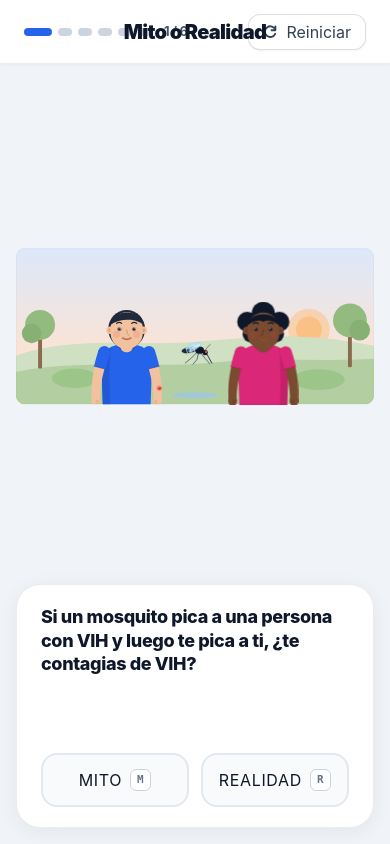
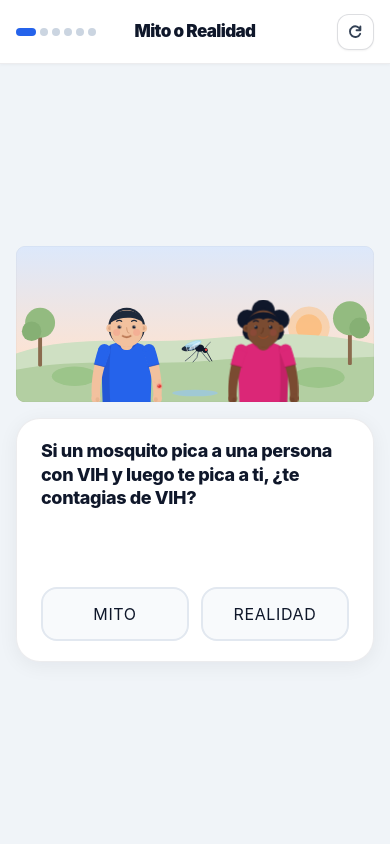
Before and after one commit to elDiego5599/proyectovihestigma, a React (Vite) app: page / in a window 390 px wide. Built offline with nearby package versions, Linux system fonts and the light colour scheme.

Commit message:
Layout móvil: header compacto, escena y tarjeta centradas, safe area

```diff
--- a/index.html
+++ b/index.html
@@ -2,7 +2,7 @@
 <html lang="es">
   <head>
     <meta charset="UTF-8" />
-    <meta name="viewport" content="width=device-width, initial-scale=1.0" />
+    <meta name="viewport" content="width=device-width, initial-scale=1.0, viewport-fit=cover" />
     <meta name="theme-color" content="#FFFFFF" />
     <meta
       name="description"
--- a/src/components/SimulationScreen.tsx
+++ b/src/components/SimulationScreen.tsx
@@ -133,35 +133,35 @@ export function SimulationScreen() {
   const score = results.filter(Boolean).length;
 
   return (
-    <div className="flex h-screen w-screen flex-col overflow-hidden bg-[#F0F4F8] text-[#0F172A]">
+    <div className="flex h-dvh w-full flex-col overflow-hidden bg-[#F0F4F8] text-[#0F172A]">
       {/* Header editorial con Mito o Realidad en alto contraste y presencia real */}
-      <header className="relative flex h-16 shrink-0 items-center justify-between border-b border-[rgba(15,23,42,0.08)] bg-white px-6 sm:px-12 shadow-[0_1px_3px_rgba(15,23,42,0.04)]">
+      <header className="relative flex h-16 shrink-0 items-center justify-between border-b border-[rgba(15,23,42,0.08)] bg-white px-4 sm:px-12 shadow-[0_1px_3px_rgba(15,23,42,0.04)]">
         {/* Lado izquierdo: indicador de pasos */}
         <div className="flex items-center gap-3">
-          <div className="flex items-center gap-1.5" aria-hidden="true">
+          <div className="flex items-center gap-1 sm:gap-1.5" aria-hidden="true">
             {SCENARIOS.map((scenario, dotIndex) => (
               <span
                 key={scenario.id}
                 className={`h-2 rounded-full transition-all duration-300 ${
                   dotIndex === index && !finished
-                    ? `w-7 ${results[dotIndex] === undefined ? 'bg-[#2563EB]' : results[dotIndex] ? 'bg-[#10B981]' : 'bg-[#F43F5E]'}`
+                    ? `w-5 sm:w-7 ${results[dotIndex] === undefined ? 'bg-[#2563EB]' : results[dotIndex] ? 'bg-[#10B981]' : 'bg-[#F43F5E]'}`
                     : results[dotIndex] === true
-                      ? 'w-3.5 bg-[#10B981]'
+                      ? 'w-2 sm:w-3.5 bg-[#10B981]'
                       : results[dotIndex] === false
-                        ? 'w-3.5 bg-[#F43F5E]'
-                        : 'w-3.5 bg-[#CBD5E1]'
+                        ? 'w-2 sm:w-3.5 bg-[#F43F5E]'
+                        : 'w-2 sm:w-3.5 bg-[#CBD5E1]'
                 }`}
               />
             ))}
           </div>
-          <span className="text-[13px] font-bold tracking-tight text-[#475569]">
+          <span className="hidden text-[13px] font-bold tracking-tight text-[#475569] sm:inline">
             {index + 1} / {SCENARIOS.length}
           </span>
         </div>
 
         {/* Centro absoluto: Título nítido, prominente y con autoridad visual */}
         <div className="absolute left-1/2 top-1/2 -translate-x-1/2 -translate-y-1/2">
-          <h1 className="text-[20px] font-black tracking-[-0.035em] text-[#0F172A] sm:text-[22px]">
+          <h1 className="whitespace-nowrap text-[17px] font-black tracking-[-0.035em] text-[#0F172A] sm:text-[22px]">
             Mito o Realidad
           </h1>
         </div>
@@ -173,10 +173,11 @@ export function SimulationScreen() {
             onClick={handleRestart}
             whileTap={{ scale: 0.94 }}
             transition={{ type: 'spring', duration: 0.22, bounce: 0 }}
-            className="flex h-9 items-center gap-2 rounded-xl border border-[rgba(15,23,42,0.14)] bg-white px-3.5 text-[12.5px] font-bold text-[#334155] shadow-xs transition-colors hover:border-[#0F172A] hover:text-[#0F172A]"
+            aria-label="Reiniciar"
+            className="flex h-9 items-center gap-2 rounded-xl border border-[rgba(15,23,42,0.14)] bg-white px-2.5 sm:px-3.5 text-[12.5px] font-bold text-[#334155] shadow-xs transition-colors hover:border-[#0F172A] hover:text-[#0F172A]"
           >
             <RestartIcon />
-            Reiniciar
+            <span className="hidden sm:inline">Reiniciar</span>
           </motion.button>
         </div>
       </header>
@@ -219,9 +220,9 @@ export function SimulationScreen() {
           </motion.div>
         </main>
       ) : (
-      <main className="relative flex min-h-0 flex-1 flex-col items-center justify-between overflow-hidden px-4 py-4 sm:px-10">
+      <main className="relative flex min-h-0 flex-1 flex-col items-center justify-center gap-4 overflow-hidden px-4 py-4 pb-[max(1rem,env(safe-area-inset-bottom))] sm:justify-between sm:gap-0 sm:px-10">
         {/* Contenedor visual del escenario con iluminación limpia */}
-        <div className="relative flex h-full max-h-[64vh] w-full max-w-[1240px] flex-1 items-center justify-center">
+        <div className="relative flex aspect-[1100/480] w-full max-w-[1240px] flex-none items-center justify-center sm:aspect-auto sm:h-full sm:max-h-[64vh] sm:flex-1">
           <AnimatePresence mode="wait">
             <motion.div
               key={meta.id}
@@ -237,7 +238,7 @@ export function SimulationScreen() {
         </div>
 
         {/* Tarjeta de interacción: misma altura en pregunta, acierto y error */}
-        <div className="w-full max-w-[1100px] shrink-0 pt-3">
+        <div className="w-full max-w-[1100px] shrink-0 sm:pt-3">
           <div className="relative grid min-h-[168px] overflow-hidden rounded-3xl border border-[rgba(15,23,42,0.08)] bg-white px-6 py-5 sm:px-8 shadow-[0_4px_20px_rgba(15,23,42,0.06)]">
             {/* Ambos estados ocupan la misma celda: la tarjeta mide siempre lo del más alto */}
                 <motion.div
@@ -262,7 +263,7 @@ export function SimulationScreen() {
                         className="flex h-[54px] w-full items-center justify-center gap-2 rounded-2xl border-2 border-[#E2E8F0] bg-[#F8FAFC] text-[15px] font-black uppercase tracking-[0.04em] text-[#0F172A] transition-colors hover:border-[#94A3B8] hover:bg-white"
                       >
                         {choice}
-                        <kbd className="rounded-md border border-[#CBD5E1] bg-white px-1.5 py-0.5 text-[11px] font-bold text-[#64748B]">
+                        <kbd className="hidden rounded-md sm:inline border border-[#CBD5E1] bg-white px-1.5 py-0.5 text-[11px] font-bold text-[#64748B]">
                           {choice === 'mito' ? 'M' : 'R'}
                         </kbd>
                       </motion.button>
```
